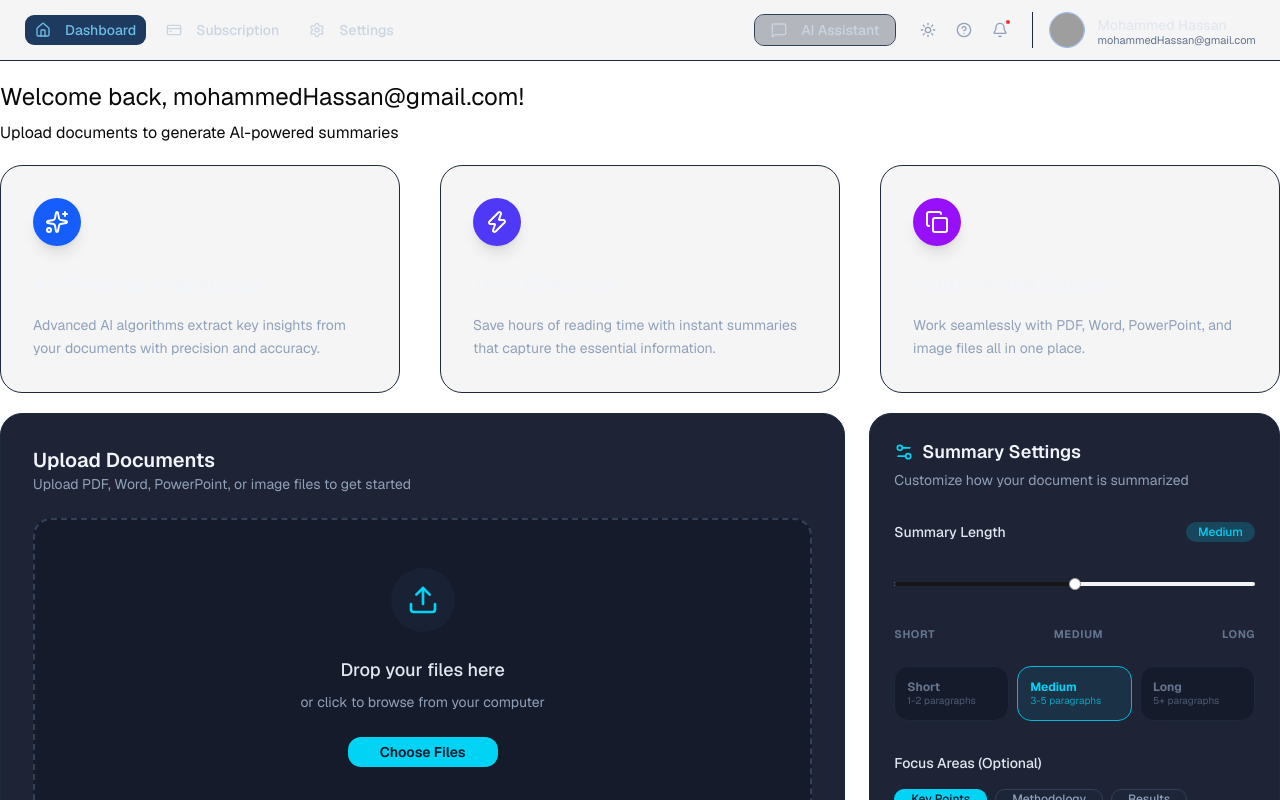
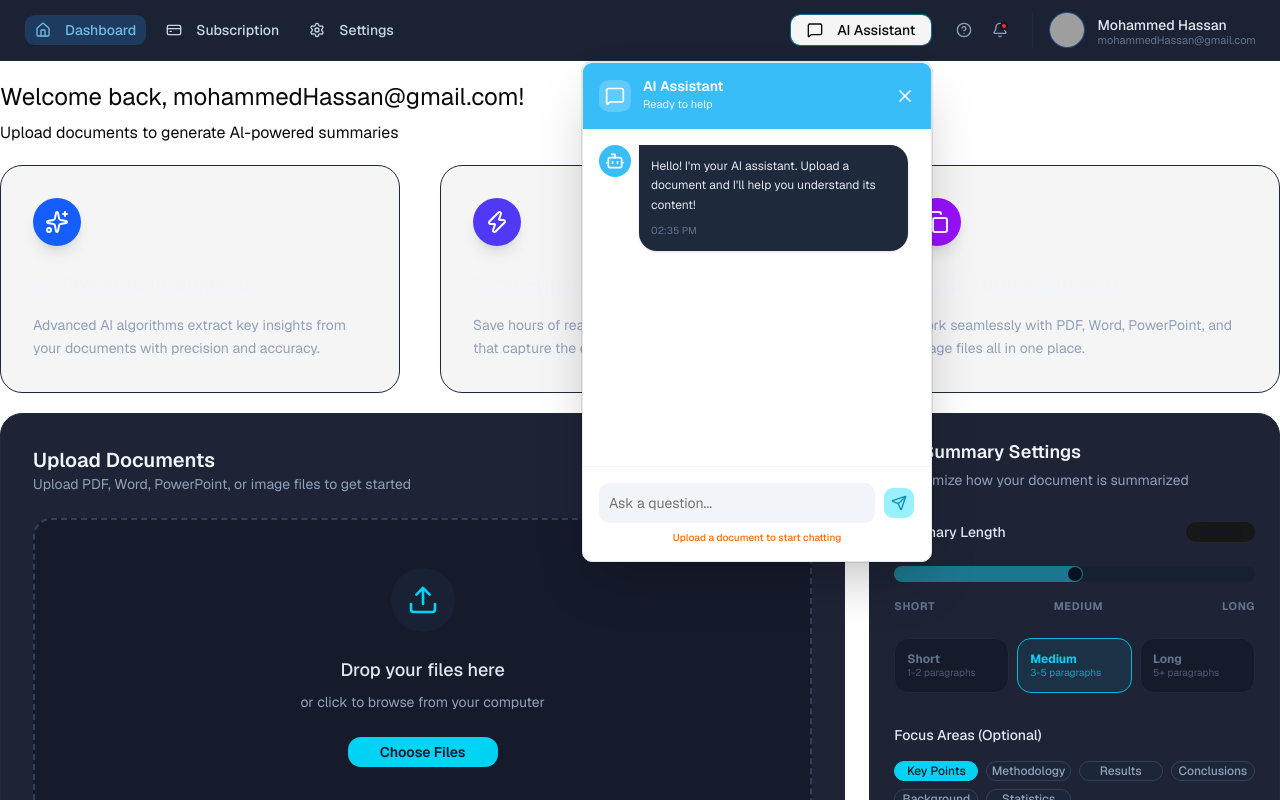
Before and after one commit to Omar-YasserVV/pdf-summarize, a Next.js app: page /dashboard in a window 1280 px wide. Both pictures are taken after a click on the button "AI Assistant". Shown: the top 800 px of the page. Built offline with nearby package versions, Linux system fonts and the light colour scheme; grey boxes are pictures that could not be loaded.

Commit message:
feat: implement AI chat modal and popover component for enhanced user interaction

```diff
--- a/app/(main)/dashboard/components/DashboardSummarySettings.tsx
+++ b/app/(main)/dashboard/components/DashboardSummarySettings.tsx
@@ -1,24 +1,24 @@
-"use client"
+'use client'
 
-import { useState } from "react"
-import { Settings2, Sparkles } from "lucide-react"
-import { Slider } from "@/components/ui/slider"
-import { Badge } from "@/components/ui/badge"
-import { Checkbox } from "@/components/ui/checkbox"
-import { Button } from "@/components/ui/button"
+import { useState } from 'react'
+import { Settings2, Sparkles } from 'lucide-react'
+import { Slider } from '@/components/ui/slider'
+import { Badge } from '@/components/ui/badge'
+import { Checkbox } from '@/components/ui/checkbox'
+import { Button } from '@/components/ui/button'
 
 const focusAreas = [
-  "Key Points",
-  "Methodology",
-  "Results",
-  "Conclusions",
-  "Background",
-  "Statistics",
+  'Key Points',
+  'Methodology',
+  'Results',
+  'Conclusions',
+  'Background',
+  'Statistics',
 ]
 
 export default function DashboardSummarySettings() {
   const [length, setLength] = useState([50]) // 0=Short, 50=Medium, 100=Long
-  const [selectedFocus, setSelectedFocus] = useState("Key Points")
+  const [selectedFocus, setSelectedFocus] = useState('Key Points')
 
   return (
     <div className="w-full rounded-3xl border border-slate-800 bg-[#1e2336] p-6 text-slate-200">
@@ -37,8 +37,8 @@ export default function DashboardSummarySettings() {
       <div className="mb-8 space-y-6">
         <div className="flex items-center justify-between">
           <span className="text-sm font-medium">Summary Length</span>
-          <Badge className="border-none bg-cyan-400/20 px-3 text-cyan-400 hover:bg-cyan-400/30">
-            {length[0] <= 33 ? "Short" : length[0] <= 66 ? "Medium" : "Long"}
+          <Badge className="border-none bg-primary px-3 text-slate-900">
+            {length[0] <= 33 ? 'Short' : length[0] <= 66 ? 'Medium' : 'Long'}
           </Badge>
         </div>
 
@@ -47,7 +47,7 @@ export default function DashboardSummarySettings() {
           onValueChange={setLength}
           max={100}
           step={50}
-          className="py-4"
+          className="mb-4"
         />
 
         <div className="flex justify-between text-[11px] font-bold tracking-wider text-slate-500 uppercase">
@@ -59,17 +59,17 @@ export default function DashboardSummarySettings() {
         {/* Card Selectors */}
         <div className="mt-4 grid gap-2 md:grid-cols-2 lg:grid-cols-3">
           {[
-            { label: "Short", desc: "1-2 paragraphs", val: 0 },
-            { label: "Medium", desc: "3-5 paragraphs", val: 50 },
-            { label: "Long", desc: "5+ paragraphs", val: 100 },
+            { label: 'Short', desc: '1-2 paragraphs', val: 0 },
+            { label: 'Medium', desc: '3-5 paragraphs', val: 50 },
+            { label: 'Long', desc: '5+ paragraphs', val: 100 },
           ].map((item) => (
             <div
               key={item.label}
               onClick={() => setLength([item.val])}
               className={`cursor-pointer rounded-xl border p-3 transition-all ${
                 length[0] === item.val
-                  ? "border-cyan-500 bg-cyan-500/10 text-cyan-400"
-                  : "border-slate-800 bg-[#161b2c] text-slate-500"
+                  ? 'border-cyan-500 bg-cyan-500/10 text-cyan-400'
+                  : 'border-slate-800 bg-[#161b2c] text-slate-500'
               }`}
             >
               <p className="text-xs font-bold">{item.label}</p>
@@ -84,16 +84,16 @@ export default function DashboardSummarySettings() {
       {/* Focus Areas */}
       <div className="mb-8">
         <h3 className="mb-4 text-sm font-medium">Focus Areas (Optional)</h3>
-        <div className="flex flex-wrap gap-2">
+        <div className="grid grid-cols-2 gap-2 lg:grid-cols-3 xl:grid-cols-4">
           {focusAreas.map((area) => (
             <Badge
               key={area}
               variant="outline"
               onClick={() => setSelectedFocus(area)}
-              className={`cursor-pointer rounded-full border-slate-700 px-4 py-1 transition-colors ${
+              className={`w-full cursor-pointer rounded-full border-slate-700 px-4 py-1 transition-colors ${
                 selectedFocus === area
-                  ? "border-cyan-400 bg-cyan-400 text-slate-900"
-                  : "bg-slate-800/40 text-slate-400 hover:bg-slate-700"
+                  ? 'border-cyan-400 bg-cyan-400 text-slate-900'
+                  : 'bg-slate-800/40 text-slate-400 hover:bg-slate-700'
               }`}
             >
               {area}
@@ -108,7 +108,7 @@ export default function DashboardSummarySettings() {
         <div className="flex items-center space-x-3">
           <Checkbox
             id="bullets"
-            className="border-slate-600 data-[state=checked]:bg-cyan-500"
+            className="cursor-pointer border-slate-600 data-[state=checked]:bg-cyan-500"
           />
           <label
             htmlFor="bullets"
@@ -120,7 +120,7 @@ export default function DashboardSummarySettings() {
         <div className="flex items-center space-x-3">
           <Checkbox
             id="conclusion"
-            className="border-slate-600 data-[state=checked]:bg-cyan-500"
+            className="cursor-pointer border-slate-600 data-[state=checked]:bg-cyan-500"
           />
           <label
             htmlFor="conclusion"
@@ -132,7 +132,7 @@ export default function DashboardSummarySettings() {
       </div>
 
       {/* Action Button */}
-      <Button className="mb-4 h-12 w-full rounded-xl bg-[#1a6b7e] font-semibold text-white hover:bg-[#155a6a]">
+      <Button className="mb-4 h-12 w-full cursor-pointer rounded-xl bg-[#1a6b7e] font-semibold text-white hover:bg-[#155a6a]">
         <Sparkles className="mr-2 h-4 w-4" />
         Generate AI Summary
       </Button>
--- /dev/null
+++ b/components/AIChatModal.tsx
@@ -0,0 +1,64 @@
+'use client'
+
+import { X, MessageSquare, Send, Bot } from 'lucide-react'
+import { Button } from '@/components/ui/button'
+import { Input } from '@/components/ui/input'
+
+export function AIChatModal({ onClose }: { onClose?: () => void }) {
+  return (
+    <div className="flex h-125 w-125 flex-col overflow-hidden rounded-lg border border-slate-700 bg-white shadow-2xl">
+      {/* Header - Cyan Blue */}
+      <div className="flex items-center justify-between bg-[#38bdf8] p-4 text-white">
+        <div className="flex items-center space-x-3">
+          <div className="rounded-lg bg-white/20 p-1.5">
+            <MessageSquare className="h-5 w-5" />
+          </div>
+          <div>
+            <h3 className="text-sm leading-none font-semibold">AI Assistant</h3>
+            <p className="mt-1 text-[11px] opacity-90">Ready to help</p>
+          </div>
+        </div>
+        <button onClick={onClose} className="hover:opacity-70">
+          <X className="h-5 w-5" />
+        </button>
+      </div>
+
+      {/* Chat Area */}
+      <div className="flex-1 overflow-y-auto bg-white p-4">
+        <div className="flex items-start space-x-2">
+          <div className="flex h-8 w-8 shrink-0 items-center justify-center rounded-full bg-[#38bdf8] text-white">
+            <Bot className="h-5 w-5" />
+          </div>
+          <div className="relative rounded-2xl rounded-tl-none bg-[#1e293b] p-3 text-xs leading-relaxed text-slate-200">
+            <p>
+              Hello! I&apos;m your AI assistant. Upload a document and I&apos;ll
+              help you understand its content!
+            </p>
+            <span className="mt-2 block text-[10px] text-slate-500">
+              02:35 PM
+            </span>
+          </div>
+        </div>
+      </div>
+
+      {/* Footer / Input Area */}
+      <div className="border-t border-slate-100 p-4">
+        <div className="relative flex items-center gap-2">
+          <Input
+            placeholder="Ask a question..."
+            className="h-10 border-none bg-slate-100 pr-10 text-sm focus-visible:ring-0"
+          />
+          <Button
+            size="icon"
+            className="h-8 w-8 rounded-lg bg-[#99f1ff] text-[#0891b2] hover:bg-[#99f1ff]/80"
+          >
+            <Send className="h-4 w-4" />
+          </Button>
+        </div>
+        <p className="mt-2 text-center text-[10px] text-orange-500">
+          Upload a document to start chatting
+        </p>
+      </div>
+    </div>
+  )
+}
--- a/components/Navbar.tsx
+++ b/components/Navbar.tsx
@@ -1,6 +1,8 @@
-'use client' // Required for usePathname
+'use client'
 
+import React, { useState } from 'react'
 import { usePathname } from 'next/navigation'
+import Link from 'next/link'
 import {
   CreditCard,
   Settings,
@@ -10,7 +12,11 @@ import {
   Bell,
   Menu,
   Home,
+  X,
+  Send,
+  Bot,
 } from 'lucide-react'
+
 import { Button } from '@/components/ui/button'
 import { Avatar, AvatarFallback, AvatarImage } from '@/components/ui/avatar'
 import {
@@ -20,12 +26,82 @@ import {
   SheetTitle,
   SheetTrigger,
 } from '@/components/ui/sheet'
-import Link from 'next/link'
+import {
+  Popover,
+  PopoverContent,
+  PopoverTrigger,
+} from '@/components/ui/popover'
+import { Input } from '@/components/ui/input'
 import { user } from '@/constants/user'
 import { cn } from '@/lib/utils'
 
+/** --- AI CHAT MODAL COMPONENT --- **/
+function AIChatModal({ onClose }: { onClose: () => void }) {
+  return (
+    <div className="flex h-125 w-87.5 flex-col overflow-hidden rounded-lg border border-slate-200 bg-white shadow-2xl">
+      {/* Header */}
+      <div className="flex items-center justify-between bg-[#38bdf8] p-4 text-white">
+        <div className="flex items-center space-x-3">
+          <div className="rounded-lg bg-white/20 p-1.5">
+            <MessageSquare className="h-5 w-5" />
+          </div>
+          <div>
+            <h3 className="text-sm leading-none font-semibold">AI Assistant</h3>
+            <p className="mt-1 text-[11px] opacity-90">Ready to help</p>
+          </div>
+        </div>
+        <button
+          onClick={onClose}
+          className="transition-opacity hover:opacity-70"
+        >
+          <X className="h-5 w-5" />
+        </button>
+      </div>
+
+      {/* Chat Area */}
+      <div className="flex-1 overflow-y-auto bg-white p-4">
+        <div className="flex items-start space-x-2">
+          <div className="flex h-8 w-8 shrink-0 items-center justify-center rounded-full bg-[#38bdf8] text-white">
+            <Bot className="h-5 w-5" />
+          </div>
+          <div className="relative max-w-[85%] rounded-2xl rounded-tl-none bg-[#1e293b] p-3 text-xs leading-relaxed text-slate-200 shadow-sm">
+            <p>
+              Hello! I&apos;m your AI assistant. Upload a document and I&apos;ll
+              help you understand its content!
+            </p>
+            <span className="mt-2 block text-[10px] text-slate-500">
+              02:35 PM
+            </span>
+          </div>
+        </div>
+      </div>
+
+      {/* Footer / Input Area */}
+      <div className="border-t border-slate-100 p-4">
+        <div className="relative flex items-center gap-2">
+          <Input
+            placeholder="Ask a question..."
+            className="h-10 border-none bg-slate-100 pr-10 text-sm ring-offset-transparent focus-visible:ring-0"
+          />
+          <Button
+            size="icon"
+            className="h-8 w-8 shrink-0 rounded-lg bg-[#99f1ff] text-[#0891b2] hover:bg-[#99f1ff]/80"
+          >
+            <Send className="h-4 w-4" />
+          </Button>
+        </div>
+        <p className="mt-2 text-center text-[10px] font-medium text-orange-500">
+          Upload a document to start chatting
+        </p>
+      </div>
+    </div>
+  )
+}
+
+/** --- MAIN NAVBAR COMPONENT --- **/
 export default function Navbar() {
   const pathname = usePathname()
+  const [isAiOpen, setIsAiOpen] = useState(false)
 
   const navLinks = [
     { href: '/dashboard', label: 'Dashboard', icon: Home },
@@ -34,7 +110,7 @@ export default function Navbar() {
   ]
 
   return (
-    <nav className="sticky top-0 z-50 w-full border-b border-slate-800 bg-secondary/95 px-4 py-3 text-slate-300 backdrop-blur md:px-6">
+    <nav className="sticky top-0 z-50 w-full border-b border-slate-800 bg-[#0f172a]/95 px-4 py-3 text-slate-300 backdrop-blur md:px-6">
       <div className="container mx-auto flex items-center justify-between">
         {/* --- MOBILE NAVIGATION --- */}
         <div className="flex items-center md:hidden">
@@ -46,7 +122,7 @@ export default function Navbar() {
             </SheetTrigger>
             <SheetContent
               side="left"
-              className="border-slate-800 bg-secondary text-slate-300"
+              className="border-slate-800 bg-[#0f172a] text-slate-300"
             >
               <SheetHeader>
                 <SheetTitle className="text-left text-slate-200">
@@ -54,15 +130,13 @@ export default function Navbar() {
                 </SheetTitle>
               </SheetHeader>
               <div className="mt-4 flex flex-col space-y-2">
-                {navLinks.map((link) => {
-                  const isActive = pathname === link.href
-                  return (
+                {navLinks.map((link) => (
                   <Link
                     key={link.href}
                     href={link.href}
                     className={cn(
                       'flex items-center rounded-md p-3 transition-colors',
-                        isActive
+                      pathname === link.href
                         ? 'bg-slate-800 text-blue-400'
                         : 'hover:bg-slate-800'
                     )}
@@ -70,21 +144,7 @@ export default function Navbar() {
                     <link.icon className="mr-3 h-5 w-5" />
                     {link.label}
                   </Link>
-                  )
-                })}
-                {/* Mobile Help Link */}
-                <Link
-                  href="/help"
-                  className={cn(
-                    'flex items-center rounded-md p-3 transition-colors',
-                    pathname === '/help'
-                      ? 'bg-slate-800 text-blue-400'
-                      : 'hover:bg-slate-800'
-                  )}
-                >
-                  <HelpCircle className="mr-3 h-5 w-5" />
-                  Help Center
-                </Link>
+                ))}
               </div>
             </SheetContent>
           </Sheet>
@@ -101,8 +161,8 @@ export default function Navbar() {
                   className={cn(
                     'cursor-pointer transition-colors',
                     isActive
-                      ? 'bg-[#1e3a5f] text-[#6fbce5] hover:bg-slate-700! hover:text-blue-300'
-                      : 'hover:bg-slate-800! hover:text-white'
+                      ? 'bg-[#1e3a5f] text-[#6fbce5] hover:bg-[#1e3a5f]/80'
+                      : 'hover:bg-slate-800 hover:text-white'
                   )}
                 >
                   <link.icon className="mr-2 h-4 w-4" />
@@ -115,23 +175,41 @@ export default function Navbar() {
 
         {/* --- RIGHT SECTION: Actions & Profile --- */}
         <div className="flex items-center space-x-2 md:space-x-4">
+          {/* AI Assistant Popover */}
+          <Popover open={isAiOpen} onOpenChange={setIsAiOpen}>
+            <PopoverTrigger asChild>
               <Button
                 variant="outline"
-            className="cursor-pointer border-slate-700 bg-slate-800/30 px-2 hover:bg-slate-800 hover:text-white md:px-4"
+                className={cn(
+                  'cursor-pointer border-slate-700 bg-slate-800/30 px-2 transition-all md:px-4',
+                  isAiOpen
+                    ? 'border-cyan-500/50 bg-cyan-500/20 text-cyan-400'
+                    : 'hover:bg-slate-800 hover:text-white'
+                )}
               >
                 <MessageSquare className="h-4 w-4 md:mr-2" />
                 <span className="hidden sm:inline">AI Assistant</span>
               </Button>
+            </PopoverTrigger>
+            <PopoverContent
+              side="bottom"
+              align="end"
+              className="w-auto border-none bg-transparent p-0 shadow-none"
+              sideOffset={16}
+            >
+              <AIChatModal onClose={() => setIsAiOpen(false)} />
+            </PopoverContent>
+          </Popover>
 
+          {/* Utility Icons */}
           <div className="flex items-center space-x-1 text-slate-400">
             <Button
               variant="ghost"
               size="icon"
-              className="xs:flex cursor-pointer hover:text-white"
+              className="xs:flex hidden cursor-pointer hover:text-white"
             >
               <Sun className="h-5 w-5" />
             </Button>
-
             <Button
               variant="ghost"
               size="icon"
@@ -139,7 +217,6 @@ export default function Navbar() {
             >
               <HelpCircle className="h-5 w-5" />
             </Button>
-
             <div className="relative">
               <Button
                 variant="ghost"
@@ -148,10 +225,11 @@ export default function Navbar() {
               >
                 <Bell className="h-5 w-5" />
               </Button>
-              <span className="absolute top-1 right-1 h-2 w-2 rounded-full border-2 border-secondary bg-red-500"></span>
+              <span className="absolute top-2 right-2 h-2 w-2 rounded-full border-2 border-[#0f172a] bg-red-500"></span>
             </div>
           </div>
 
+          {/* User Profile */}
           <div className="flex items-center space-x-3 border-l border-slate-800 pl-3 md:pl-4">
             <Avatar className="h-8 w-8 border border-blue-500/50 md:h-9 md:w-9">
               <AvatarImage src="https://github.com/shadcn.png" />
--- /dev/null
+++ b/components/ui/popover.tsx
@@ -0,0 +1,89 @@
+"use client"
+
+import * as React from "react"
+import { Popover as PopoverPrimitive } from "radix-ui"
+
+import { cn } from "@/lib/utils"
+
+function Popover({
+  ...props
+}: React.ComponentProps<typeof PopoverPrimitive.Root>) {
+  return <PopoverPrimitive.Root data-slot="popover" {...props} />
+}
+
+function PopoverTrigger({
+  ...props
+}: React.ComponentProps<typeof PopoverPrimitive.Trigger>) {
+  return <PopoverPrimitive.Trigger data-slot="popover-trigger" {...props} />
+}
+
+function PopoverContent({
+  className,
+  align = "center",
+  sideOffset = 4,
+  ...props
+}: React.ComponentProps<typeof PopoverPrimitive.Content>) {
+  return (
+    <PopoverPrimitive.Portal>
+      <PopoverPrimitive.Content
+        data-slot="popover-content"
+        align={align}
+        sideOffset={sideOffset}
+        className={cn(
+          "z-50 flex w-72 origin-(--radix-popover-content-transform-origin) flex-col gap-2.5 rounded-lg bg-popover p-2.5 text-sm text-popover-foreground shadow-md ring-1 ring-foreground/10 outline-hidden duration-100 data-[side=bottom]:slide-in-from-top-2 data-[side=left]:slide-in-from-right-2 data-[side=right]:slide-in-from-left-2 data-[side=top]:slide-in-from-bottom-2 data-open:animate-in data-open:fade-in-0 data-open:zoom-in-95 data-closed:animate-out data-closed:fade-out-0 data-closed:zoom-out-95",
+          className
+        )}
+        {...props}
+      />
+    </PopoverPrimitive.Portal>
+  )
+}
+
+function PopoverAnchor({
+  ...props
+}: React.ComponentProps<typeof PopoverPrimitive.Anchor>) {
+  return <PopoverPrimitive.Anchor data-slot="popover-anchor" {...props} />
+}
+
+function PopoverHeader({ className, ...props }: React.ComponentProps<"div">) {
+  return (
+    <div
+      data-slot="popover-header"
+      className={cn("flex flex-col gap-0.5 text-sm", className)}
+      {...props}
+    />
+  )
+}
+
+function PopoverTitle({ className, ...props }: React.ComponentProps<"h2">) {
+  return (
+    <div
+      data-slot="popover-title"
+      className={cn("font-medium", className)}
+      {...props}
+    />
+  )
+}
+
+function PopoverDescription({
+  className,
+  ...props
+}: React.ComponentProps<"p">) {
+  return (
+    <p
+      data-slot="popover-description"
+      className={cn("text-muted-foreground", className)}
+      {...props}
+    />
+  )
+}
+
+export {
+  Popover,
+  PopoverAnchor,
+  PopoverContent,
+  PopoverDescription,
+  PopoverHeader,
+  PopoverTitle,
+  PopoverTrigger,
+}
--- a/components/ui/slider.tsx
+++ b/components/ui/slider.tsx
@@ -1,9 +1,8 @@
-"use client"
+'use client'
 
-import * as React from "react"
-import { Slider as SliderPrimitive } from "radix-ui"
-
-import { cn } from "@/lib/utils"
+import * as React from 'react'
+import * as SliderPrimitive from '@radix-ui/react-slider'
+import { cn } from '@/lib/utils'
 
 function Slider({
   className,
@@ -13,15 +12,8 @@ function Slider({
   max = 100,
   ...props
 }: React.ComponentProps<typeof SliderPrimitive.Root>) {
-  const _values = React.useMemo(
-    () =>
-      Array.isArray(value)
-        ? value
-        : Array.isArray(defaultValue)
-          ? defaultValue
-          : [min, max],
-    [value, defaultValue, min, max]
-  )
+  const initialValue = value || defaultValue || [min]
+  const thumbs = Array.isArray(initialValue) ? initialValue : [initialValue]
 
   return (
     <SliderPrimitive.Root
@@ -31,25 +23,33 @@ function Slider({
       min={min}
       max={max}
       className={cn(
-        "relative flex w-full touch-none items-center select-none data-disabled:opacity-50 data-vertical:h-full data-vertical:min-h-40 data-vertical:w-auto data-vertical:flex-col",
+        'relative flex w-full touch-none items-center select-none data-disabled:opacity-50',
         className
       )}
       {...props}
     >
       <SliderPrimitive.Track
         data-slot="slider-track"
-        className="relative grow overflow-hidden rounded-full bg-muted data-horizontal:h-1 data-horizontal:w-full data-vertical:h-full data-vertical:w-1"
+        className="relative h-4 w-full grow overflow-hidden rounded-full bg-[#162031]"
       >
         <SliderPrimitive.Range
           data-slot="slider-range"
-          className="absolute bg-primary select-none data-horizontal:h-full data-vertical:w-full"
+          className="absolute h-full bg-[#1b778e]"
         />
       </SliderPrimitive.Track>
-      {Array.from({ length: _values.length }, (_, index) => (
+
+      {thumbs.map((_, index) => (
         <SliderPrimitive.Thumb
+          key={index}
           data-slot="slider-thumb"
-          key={index}
-          className="relative block size-3 shrink-0 rounded-full border border-ring bg-white ring-ring/50 transition-[color,box-shadow] select-none after:absolute after:-inset-2 hover:ring-3 focus-visible:ring-3 focus-visible:outline-hidden active:ring-3 disabled:pointer-events-none disabled:opacity-50"
+          className={cn(
+            'block h-3.5 w-3.5 cursor-pointer rounded-full transition-transform focus:outline-none',
+            'bg-[#0b121f]',
+            'border-2 border-transparent'
+          )}
+          style={{
+            boxShadow: '0 0 0 1px #1b778e',
+          }}
         />
       ))}
     </SliderPrimitive.Root>
```
Also changed, not shown: app/(main)/dashboard/components/DashboardFileUploadZone.tsx (+17 -17 lines). Lines whose indentation alone changed are shown as unchanged.
